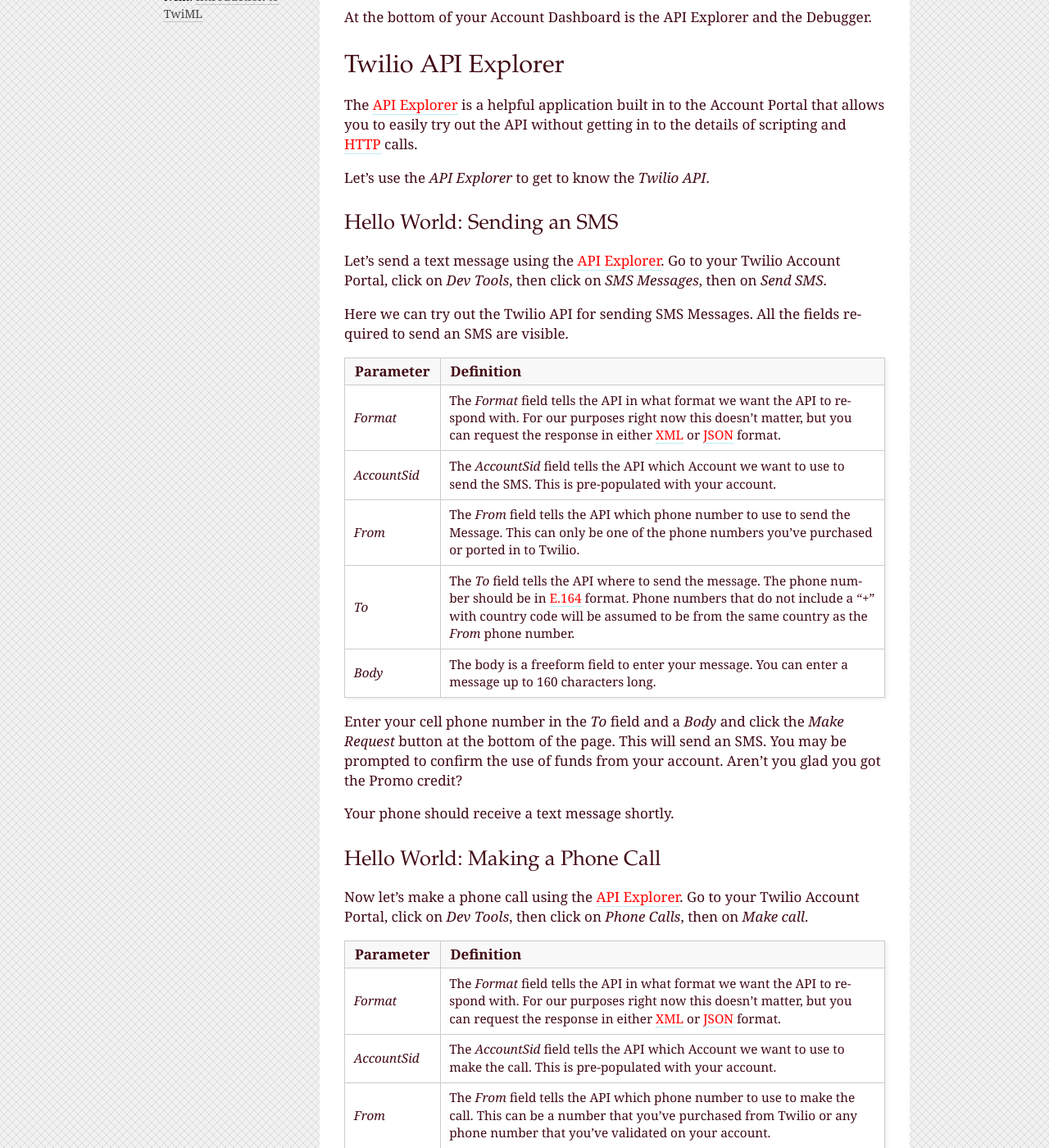
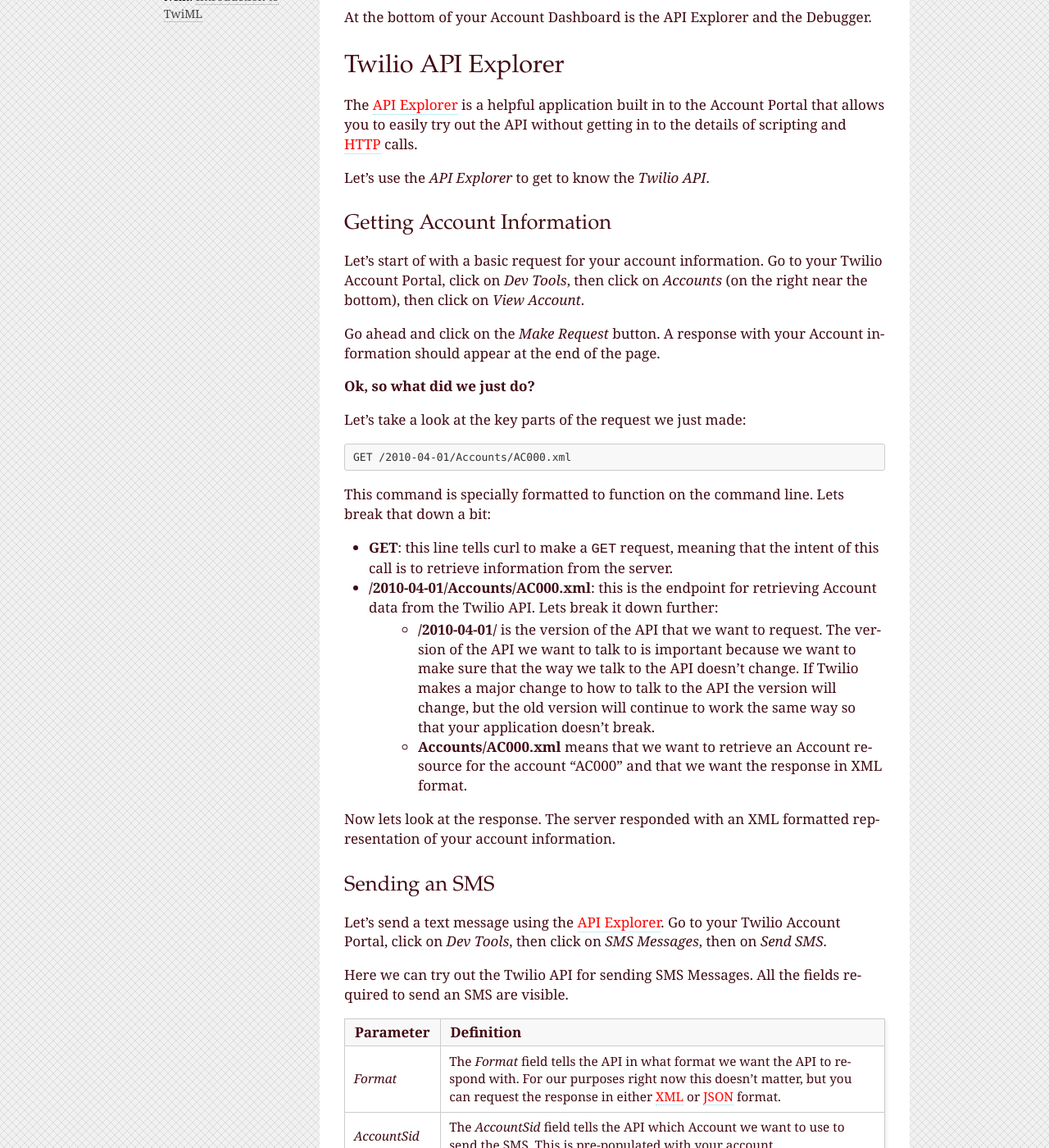
Before and after one commit to twilio/workshop, a Sphinx documentation site: the page built from docs/hello_world.rst, in a window 1280 px wide and 1400 px high, scrolled down 566 px. Shown: the whole window at 82% size. Built offline with Sphinx 7.4.7, drawn with Linux system fonts in a browser that asks for light colours; some of the changed text lies outside the part shown.

Commit message:
Progress on Hello World
using the API Explorer to intro to REST apis

```diff
--- a/docs/hello_world.rst
+++ b/docs/hello_world.rst
@@ -3,8 +3,7 @@
 Hello World
 ===========
 
-The first thing we'll do today is build a simple Twilio voice and SMS
-application.
+The first thing we'll do today is get to know the `Twilio API`.
 
 Twilio Account Portal
 ---------------------
@@ -32,8 +31,32 @@
 
 Let's use the `API Explorer` to get to know the `Twilio API`.
 
-Hello World: Sending an SMS
+Getting Account Information
 ^^^^^^^^^^^^^^^^^^^^^^^^^^^
+
+Let's start of with a basic request for your account information. Go to your Twilio Account Portal, click on `Dev Tools`, then click on `Accounts` (on the right near the bottom), then click on `View Account`.
+
+Go ahead and click on the `Make Request` button. A response with your Account information should appear at the end of the page.
+
+**Ok, so what did we just do?**
+
+Let's take a look at the key parts of the request we just made:
+
+.. code-block:: bash
+
+	GET /2010-04-01/Accounts/AC000.xml
+
+This command is specially formatted to function on the command line. Lets break that down a bit:
+
+- **GET**: this line tells curl to make a ``GET`` request, meaning that the intent of this call is to retrieve information from the server.
+- **/2010-04-01/Accounts/AC000.xml**: this is the endpoint for retrieving Account data from the Twilio API. Lets break it down further:
+	- **/2010-04-01/** is the version of the API that we want to request. The version of the API we want to talk to is important because we want to make sure that the way we talk to the API doesn't change. If Twilio makes a major change to how to talk to the API the version will change, but the old version will continue to work the same way so that your application doesn't break.
+	- **Accounts/AC000.xml** means that we want to retrieve an Account resource for the account "AC000" and that we want the response in XML format.
+
+Now lets look at the response. The server responded with an XML formatted representation of your account information.
+
+Sending an SMS
+^^^^^^^^^^^^^^
 
 Let's send a text message using the `API Explorer`_. Go to your Twilio Account Portal, click on `Dev Tools`, then click on `SMS Messages`, then on `Send SMS`.
 
@@ -53,8 +76,21 @@
 
 Your phone should receive a text message shortly.
 
-Hello World: Making a Phone Call
-^^^^^^^^^^^^^^^^^^^^^^^^^^^^^^^^
+**So how was that different from our Accounts information request?**
+
+Lets take a look at the key parts of this request:
+
+.. code-block:: bash
+
+	POST /2010-04-01/Accounts/AC000/SMS/Messages.xml
+
+There are a few key differences to note:
+
+- **POST** tells curl to make a ``POST`` request, meaning that the purpose of this request is to pass data in to the API for the purposes of modifying the ``SMS Messages`` resource.
+- **Parameters**: if you **-d 'From=xxx'*** et al... tell curl what data to pass to the API. You can see each entry you modified in the form is represented here. You'll also notice that each entry contains special characters (ie: ``%2B`` instead of ``+``). This is called `Url Encoding`_ and is required to make sure that special characters are properly transmitted to the API.
+
+Making a Phone Call
+^^^^^^^^^^^^^^^^^^^
 
 Now let's make a phone call using the `API Explorer`_. Go to your Twilio Account Portal, click on `Dev Tools`, then click on `Phone Calls`, then on `Make call`.
 
```
Also changed, not shown: other parts of docs/hello_world.rst (+1 -0 lines).
